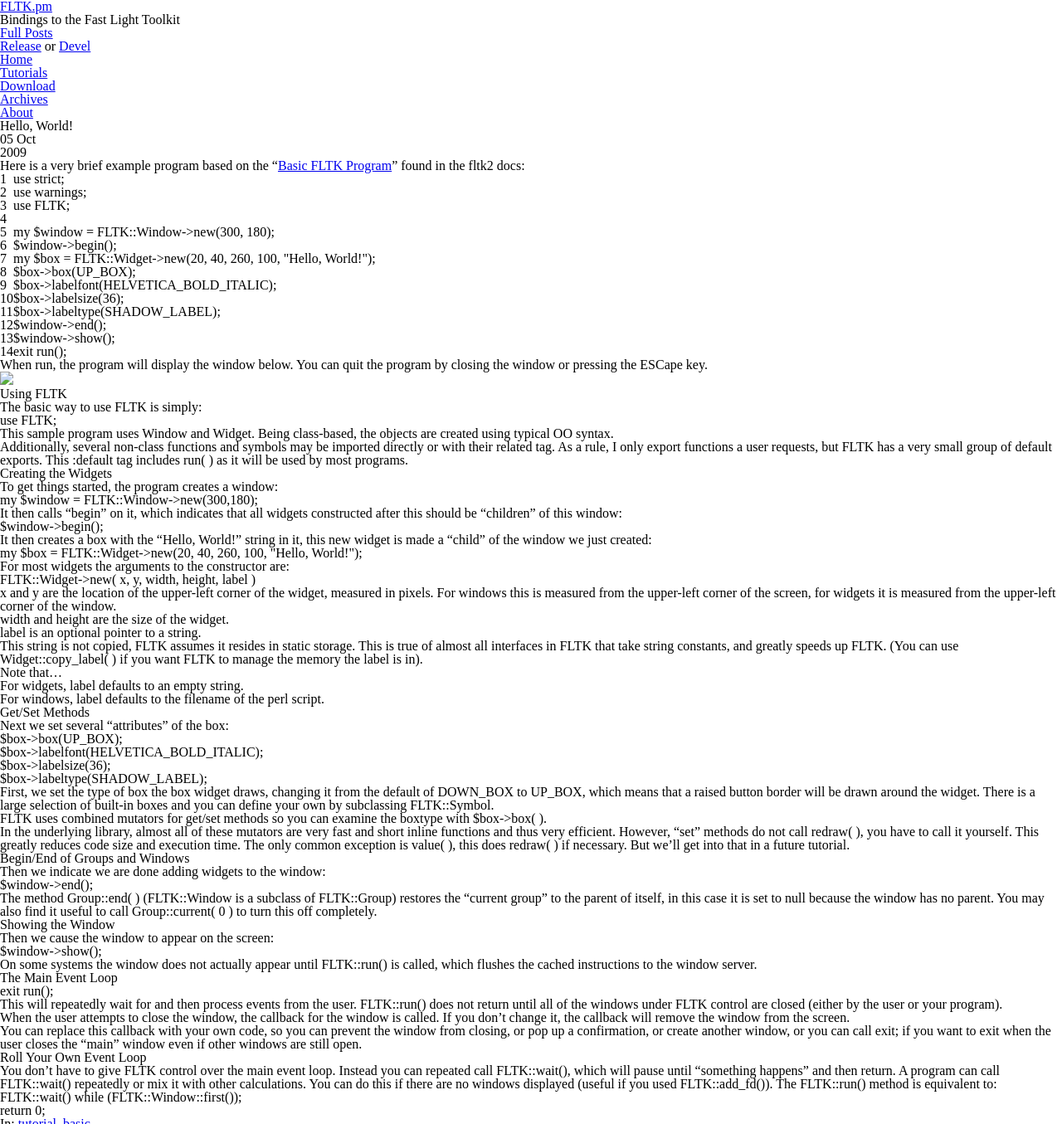
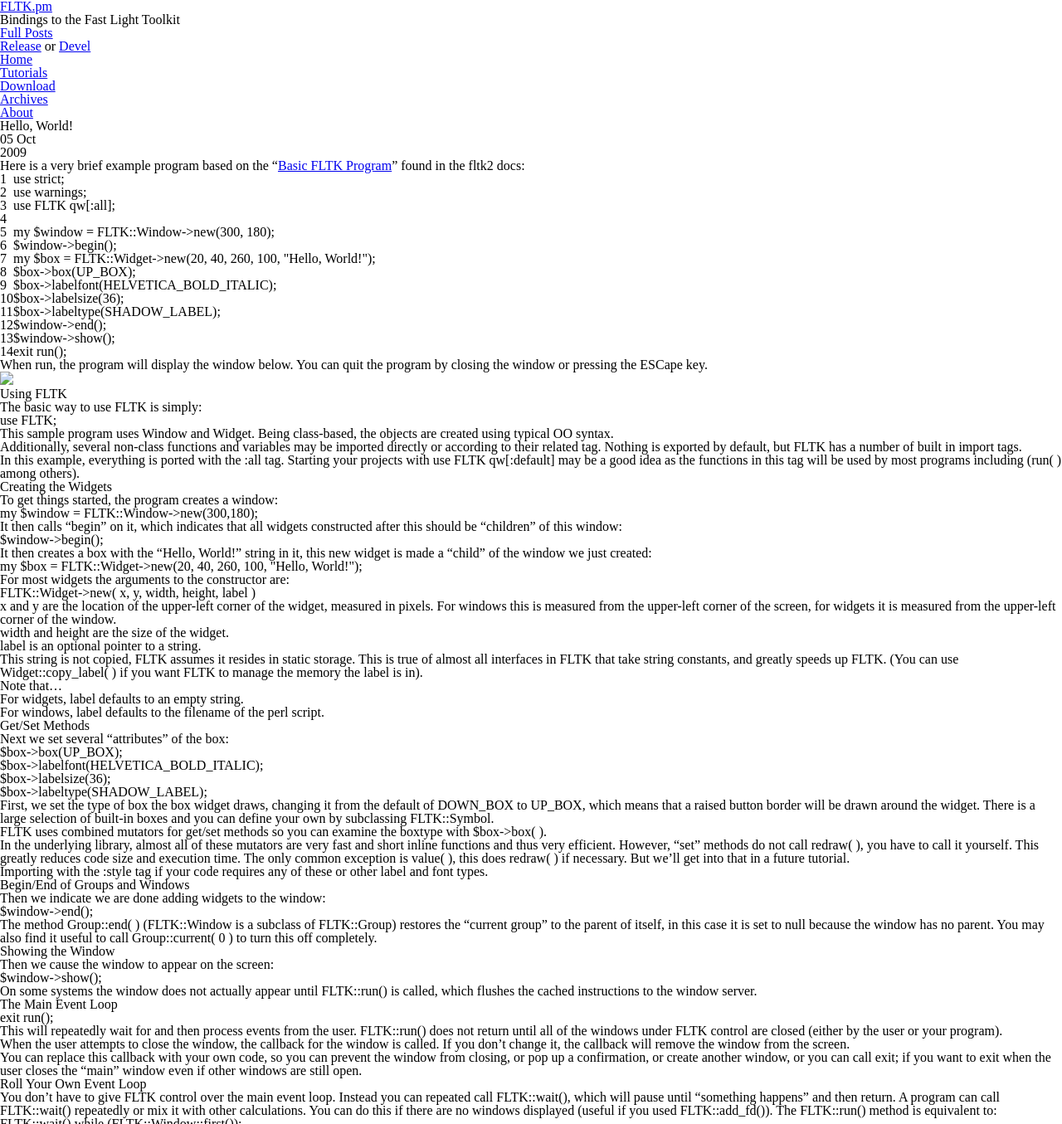
Before and after one commit to sanko/perl-fltk, a Jekyll site: the page built from _posts/2009-10-05-hello-world.markdown, in a window 1280 px wide and 1400 px high, cut to the strip 0-1355 px from the top of the window. Shown: the whole strip at 83% size. Built offline with Jekyll 4.4.1, drawn with Linux system fonts in a browser that asks for light colours; nearby versions of some CDN libraries; library files that are not in the unit come from our copies; comment, search, counter and statistics services are not loaded.

Commit message:
Update for FLTK 0.0531 API changes

```diff
--- a/_posts/2009-10-05-hello-world.markdown
+++ b/_posts/2009-10-05-hello-world.markdown
@@ -11,7 +11,7 @@
 {%highlight perl linenos%}
 use strict;
 use warnings;
-use FLTK;
+use FLTK qw[:all];
 
 my $window = FLTK::Window->new(300, 180);
 $window->begin();
@@ -39,10 +39,14 @@
 This sample program uses Window and Widget. Being class-based, the objects are
 created using typical OO syntax.
 
-Additionally, several non-class functions and symbols may be imported directly
-or with their related tag. As a rule, I only export functions a user requests,
-but FLTK has a very small group of default exports. This <code>:default</code>
-tag includes <code>run( )</code> as it will be used by most programs.
+Additionally, several non-class functions and variables may be imported
+directly or according to their related tag. Nothing is exported by default,
+but FLTK has a number of built in import tags.
+
+In this example, everything is ported with the <code>:all</code> tag. Starting
+your projects with <code>use FLTK qw[:default]</code> may be a good idea as
+the functions in this tag will be used by most programs including
+(<code>run( )</code> among others).
 
 ## Creating the Widgets
 
@@ -110,6 +114,9 @@
 <code>value( )</code>, this does <code>redraw( )</code> if necessary. But
 we'll get into that in a future tutorial.
 
+Importing with the <code>:style</code> tag if your code requires any of these
+or other label and font types.
+
 ## Begin/End of Groups and Windows
 
 Then we indicate we are done adding widgets to the window:
```
